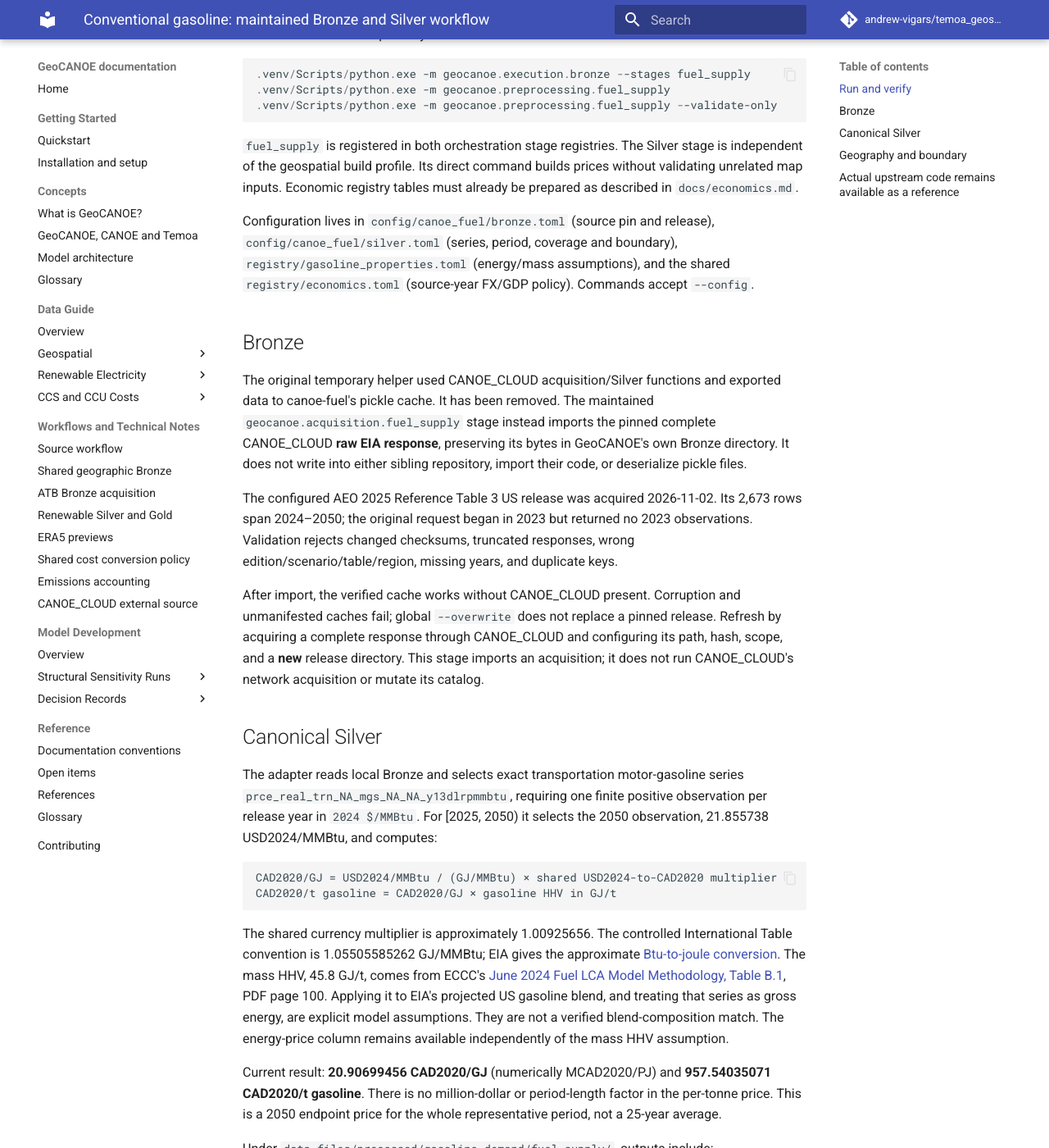
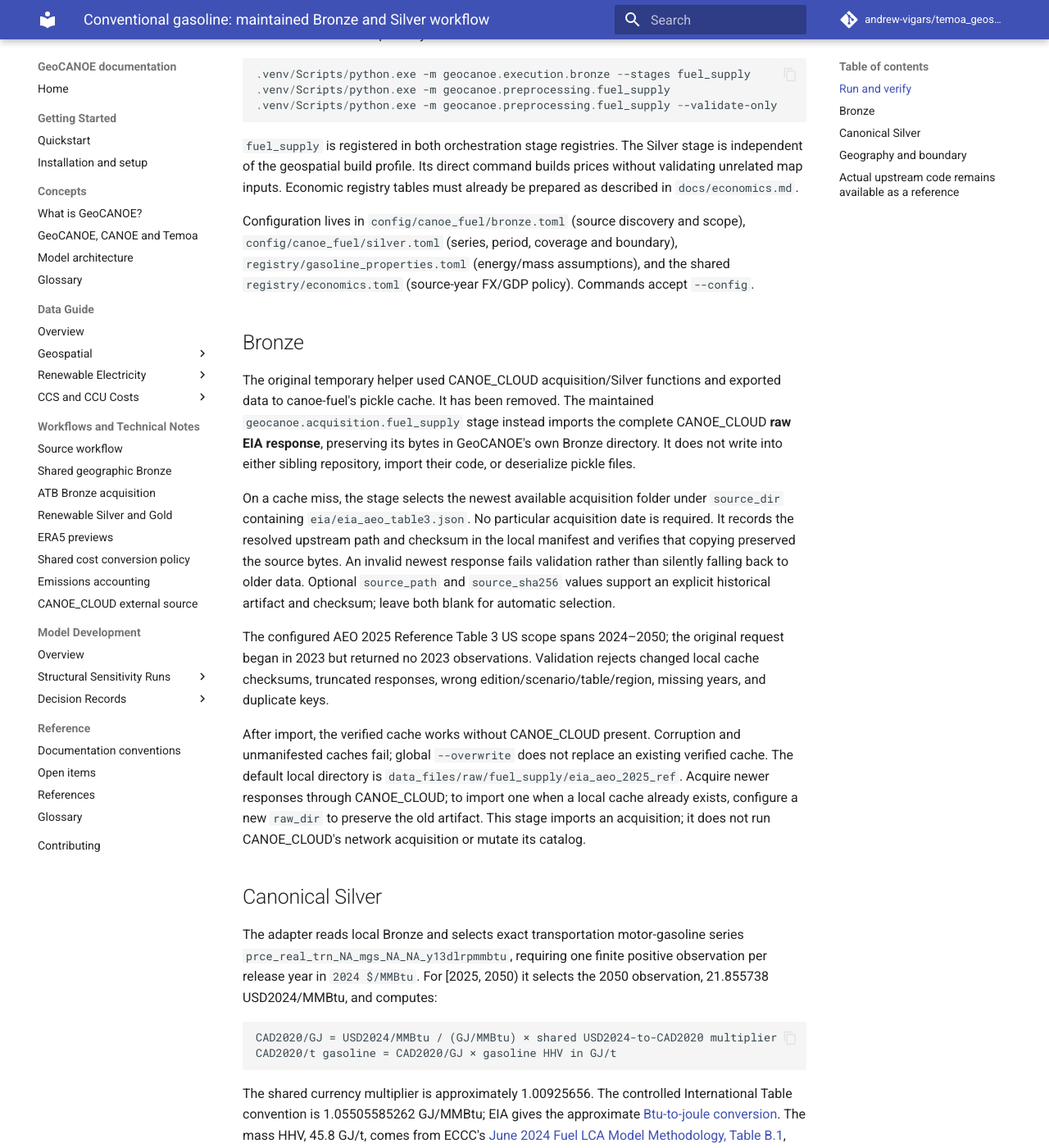
Before and after one commit to andrew-vigars/temoa_geospace, an MkDocs documentation site: the page built from docs/canoe_fuel_silver.md, in a window 1280 px wide and 1400 px high, scrolled down 360 px. Shown: the whole window at 82% size. Built offline with MkDocs 1.6.1 and Material for MkDocs 9.7.7, drawn with Linux system fonts in a browser that asks for light colours; a script that is not in the unit is left out; comment, search, counter and statistics services are not loaded.

Commit message:
Discover fuel acquisitions without a fixed snapshot date
Notes:
- Select the newest available upstream EIA response on a cache miss.
- Use a stable local cache directory and record the source path and checksum.
- Preserve completeness, scope, integrity and offline-cache validation.
- Retain optional historical source pins.
- Add regression tests for source discovery and invalid responses.

Validation: 37 fuel tests passed.

```diff
--- a/docs/canoe_fuel_silver.md
+++ b/docs/canoe_fuel_silver.md
@@ -19,7 +19,7 @@ stage is independent of the geospatial build profile. Its direct command
 builds prices without validating unrelated map inputs. Economic registry tables
 must already be prepared as described in `docs/economics.md`.
 
-Configuration lives in `config/canoe_fuel/bronze.toml` (source pin and release),
+Configuration lives in `config/canoe_fuel/bronze.toml` (source discovery and scope),
 `config/canoe_fuel/silver.toml` (series, period, coverage and boundary),
 `registry/gasoline_properties.toml` (energy/mass assumptions), and the shared
 `registry/economics.toml` (source-year FX/GDP policy). Commands accept `--config`.
@@ -28,20 +28,29 @@ Configuration lives in `config/canoe_fuel/bronze.toml` (source pin and release),
 
 The original temporary helper used CANOE_CLOUD acquisition/Silver functions and
 exported data to canoe-fuel's pickle cache. It has been removed. The maintained
-`geocanoe.acquisition.fuel_supply` stage instead imports the pinned complete
+`geocanoe.acquisition.fuel_supply` stage instead imports the complete
 CANOE_CLOUD **raw EIA response**, preserving its bytes in GeoCANOE's own Bronze
 directory. It does not write into either sibling repository, import their code,
 or deserialize pickle files.
 
-The configured AEO 2025 Reference Table 3 US release was acquired 2026-11-02.
-Its 2,673 rows span 2024–2050; the original request began in 2023 but returned
-no 2023 observations. Validation rejects changed checksums, truncated responses,
+On a cache miss, the stage selects the newest available acquisition folder under
+`source_dir` containing `eia/eia_aeo_table3.json`. No particular acquisition date
+is required. It records the resolved upstream path and checksum in the local
+manifest and verifies that copying preserved the source bytes. An invalid newest
+response fails validation rather than silently falling back to older data.
+Optional `source_path` and `source_sha256` values support an explicit historical
+artifact and checksum; leave both blank for automatic selection.
+
+The configured AEO 2025 Reference Table 3 US scope spans 2024–2050; the original
+request began in 2023 but returned no 2023 observations. Validation rejects
+changed local cache checksums, truncated responses,
 wrong edition/scenario/table/region, missing years, and duplicate keys.
 
 After import, the verified cache works without CANOE_CLOUD present. Corruption
-and unmanifested caches fail; global `--overwrite` does not replace a pinned
-release. Refresh by acquiring a complete response through CANOE_CLOUD and
-configuring its path, hash, scope, and a **new** release directory. This stage
+and unmanifested caches fail; global `--overwrite` does not replace an existing
+verified cache. The default local directory is `data_files/raw/fuel_supply/eia_aeo_2025_ref`.
+Acquire newer responses through CANOE_CLOUD; to import one when a local cache
+already exists, configure a new `raw_dir` to preserve the old artifact. This stage
 imports an acquisition; it does not run CANOE_CLOUD's network acquisition or
 mutate its catalog.
 
```
Also changed, not shown: 3 other files.
